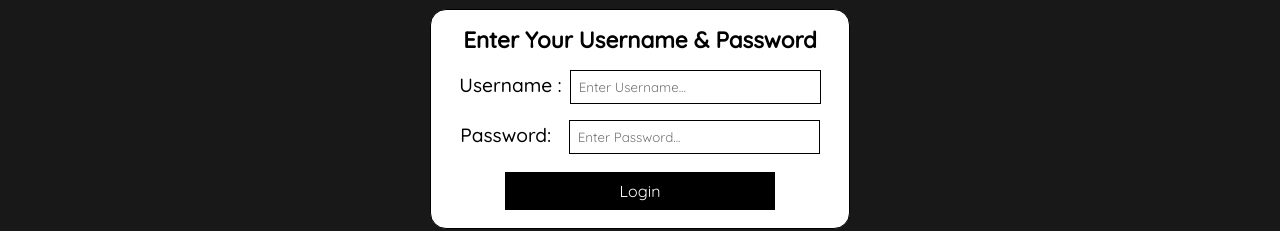
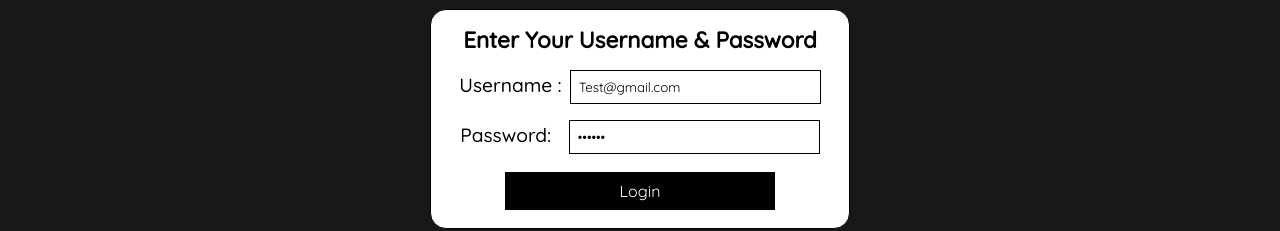
Before and after one commit to syed-minhaj-hussain/quiz-master, a React (Create React App) app: page /login in a window 1280 px wide. Shown: the part 287-518 px from the top of the page. Built offline with nearby package versions, Linux system fonts and the light colour scheme.

Commit message:
added tset user

```diff
--- a/src/components/login/Login.tsx
+++ b/src/components/login/Login.tsx
@@ -5,8 +5,8 @@ import { useAuthContext } from "../../context/AuthContext";
 import logStyle from "./login.module.css";
 
 export const Login = () => {
-  const [text, setText] = useState("");
-  const [password, setPassword] = useState("");
+  const [text, setText] = useState("Test@gmail.com");
+  const [password, setPassword] = useState("abc123");
   const { state } = useLocation();
   const navigate = useNavigate();
   const { auth, login } = useAuthContext();
@@ -16,7 +16,7 @@ export const Login = () => {
     if (auth) {
       navigate("/");
     }
-  }, []);
+  }, [auth]);
 
   return (
     <>
--- a/src/components/nav/Navbar.tsx
+++ b/src/components/nav/Navbar.tsx
@@ -2,10 +2,7 @@ import { useState } from "react";
 import { NavLink } from "react-router-dom";
 import navStyle from "./nav.module.css";
 import { useAuthContext } from "../../context/AuthContext";
-import { FaHistory } from "react-icons/fa";
 import { FaListAlt } from "react-icons/fa";
-import { MdWatchLater } from "react-icons/md";
-import { AiFillLike } from "react-icons/ai";
 import { ImHome } from "react-icons/im";
 
 export const Navbar = () => {
--- a/src/components/register/Register.tsx
+++ b/src/components/register/Register.tsx
@@ -14,7 +14,7 @@ export const Register = () => {
     if (auth) {
       navigate("/");
     }
-  }, []);
+  }, [auth]);
   return (
     <>
       <div className={regStyle.container}>
```
